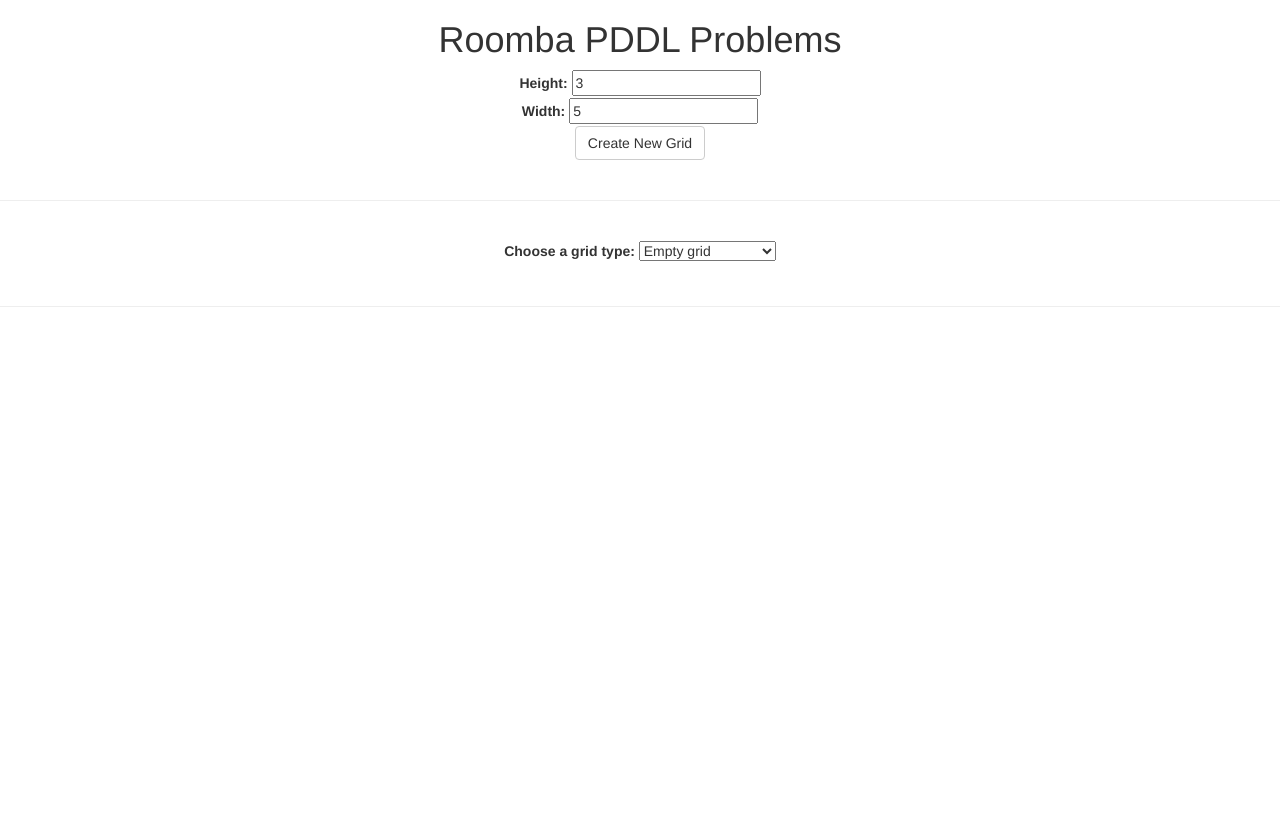
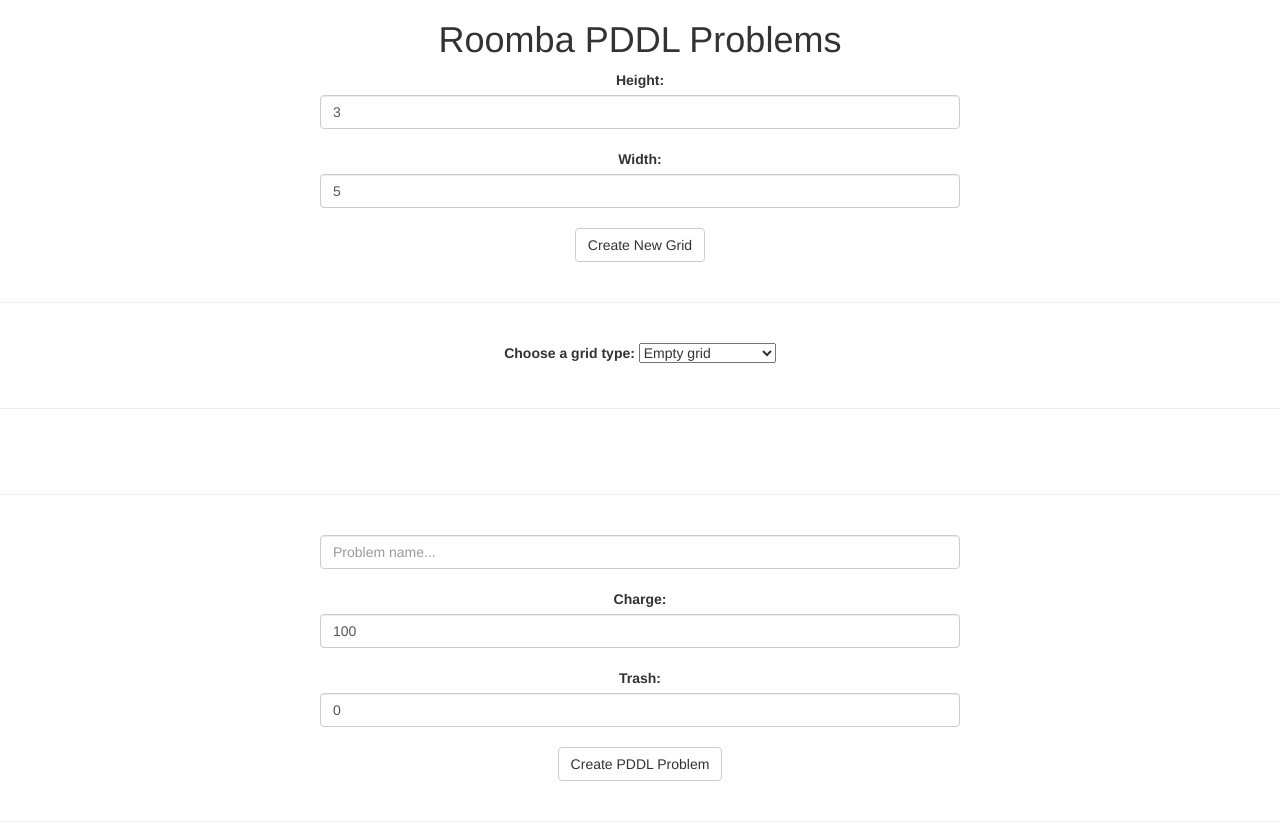
Before and after one commit to zaini/roomba_problem_maker, a plain HTML site: page assets/index.html in a window 1280 px wide. Before the commit the page ends 800 px from the top, so only its background shows below. Drawn offline with nearby package versions, Linux system fonts and the light colour scheme.

Commit message:
Add actual PDDL generation

```diff
--- a/assets/index.html
+++ b/assets/index.html
@@ -11,15 +11,17 @@
 </head>
 
 <body>
+    <script src="script.js"></script>
+
     <h1 style="text-align: center;">Roomba PDDL Problems</h1>
 
     <!-- Create grid -->
-    <div style="text-align: center;">
+    <div style="text-align: center;width: 50%;margin-left: auto;margin-right: auto;">
         <label for="height">Height:</label>
-        <input type="number" id="height" name="height" min="1" value="3">
+        <input class="form-control" type="number" id="height" name="height" min="1" value="3">
         <br />
         <label for="width">Width:</label>
-        <input type="number" id="width" name="width" min="1" value="5">
+        <input class="form-control" type="number" id="width" name="width" min="1" value="5">
         <br />
         <button class="btn btn-default" onclick="setGridSize()">Create New Grid</button>
     </div>
@@ -48,12 +50,25 @@
     <!-- Show grid -->
     <div id="grid" style="margin: 5px;"></div>
 
-    <!-- Click to fill grid -->
+    <br />
+    <hr />
+    <br />
 
     <!-- Submit grid -->
-
-    <script src="script.js"></script>
-
+    <div style="text-align: center;width: 50%;margin-left: auto;margin-right: auto;">
+        <input class="form-control" id="name" name="name" placeholder="Problem name...">
+        <br />
+        <label for="charge">Charge:</label>
+        <input class="form-control" type="number" id="charge" name="height" min="0" max="100" value="100">
+        <br />
+        <label for="trash">Trash:</label>
+        <input class="form-control" type="number" id="trash" name="height" min="0" max="100" value="0">
+        <br />
+        <button class="btn btn-default" onclick="generatePDDL()">Create PDDL Problem</button>
+    </div>
+    <br />
+    <hr />
+    <br />
 </body>
 
 </html>
--- a/assets/script.js
+++ b/assets/script.js
@@ -1,6 +1,29 @@
 let height = 10;
 let width = 15;
 let type = "_";
+
+let generatePDDL = () => {
+  let name = document.getElementById("name").value;
+  let grid = "";
+  for (var i = 0; i < height; i++) {
+    for (var j = 0; j < width; j++) {
+      cell = document.getElementById(`${i}-${j}`);
+      if (cell.innerText === "") {
+        grid += "_";
+      } else {
+        grid += cell.innerText;
+      }
+    }
+    if (i != height - 1) {
+      grid += ",";
+    }
+  }
+
+  charge = document.getElementById("charge").value;
+  trash = document.getElementById("trash").value;
+
+  pywebview.api.generatePDDL(grid, charge, trash, name);
+};
 
 let setGridSize = () => {
   height = document.getElementById("height").value;
@@ -25,7 +48,7 @@ let setGrid = (x, y) => {
   switch (type) {
     case "_":
       color = "white";
-      type = ""
+      type = "";
       break;
     case "X":
       color = "lime";
@@ -45,7 +68,7 @@ let setGrid = (x, y) => {
   }
 
   cell.style.backgroundColor = color;
-  cell.innerHTML = type;
+  cell.innerHTML = `<div style="text-align: center; top: 50%">${type}</div>`;
   pywebview.api.print(`${x},${y} set to ${type}`);
 };
 
```
Also changed, not shown: 1 other file.
